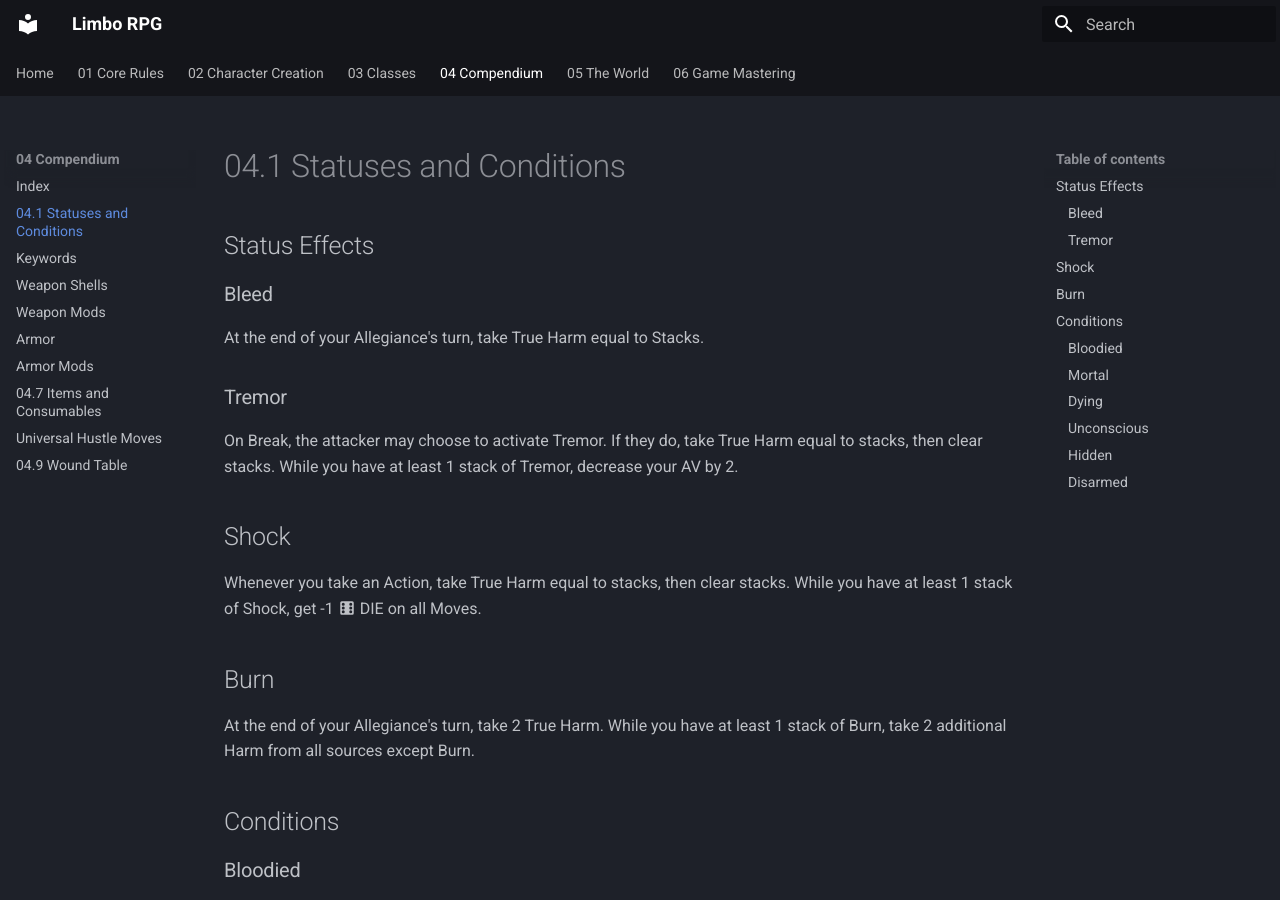
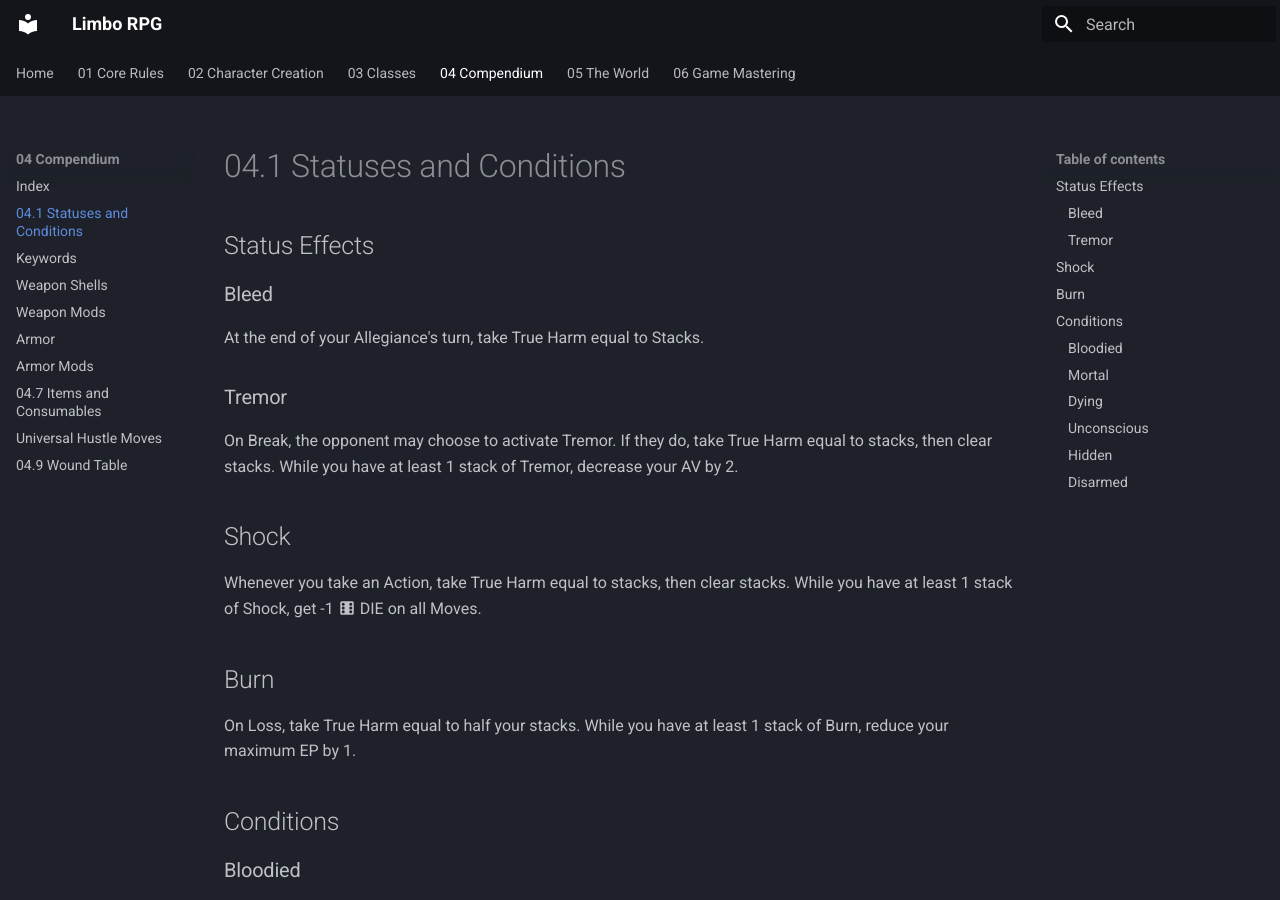
Before and after one commit to Bonfou/LimboRPG, an MkDocs documentation site: the page built from docs/04_Compendium/04.1_Statuses_and_Conditions.md, in a window 1280 px wide and 900 px high. Built offline with MkDocs 1.6.1 and Material for MkDocs 9.7.7, drawn with Linux system fonts in a browser that asks for light colours.

Commit message:
Rework Burn

```diff
--- a/docs/04_Compendium/04.1_Statuses_and_Conditions.md
+++ b/docs/04_Compendium/04.1_Statuses_and_Conditions.md
@@ -2,14 +2,14 @@
 ### Bleed
 At the end of your Allegiance's turn, take True Harm equal to Stacks.
 ### Tremor
-On Break, the attacker may choose to activate Tremor. If they do, take True Harm equal to stacks, then clear stacks.
+On Break, the opponent may choose to activate Tremor. If they do, take True Harm equal to stacks, then clear stacks.
 While you have at least 1 stack of Tremor, decrease your AV by 2.
 ## Shock
 Whenever you take an Action, take True Harm equal to stacks, then clear stacks.
 While you have at least 1 stack of Shock, get -1 :material-dice-6: DIE on all Moves.
 ## Burn
-At the end of your Allegiance's turn, take 2 True Harm.
-While you have at least 1 stack of Burn, take 2 additional Harm from all sources except Burn.
+On Loss, take True Harm equal to half your stacks.
+While you have at least 1 stack of Burn, reduce your maximum EP by 1.
 ## Conditions
 ### Bloodied
 - While Bloodied, you **lose 1 Power (:material-lightning-bolt:) on all Moves**.
```
